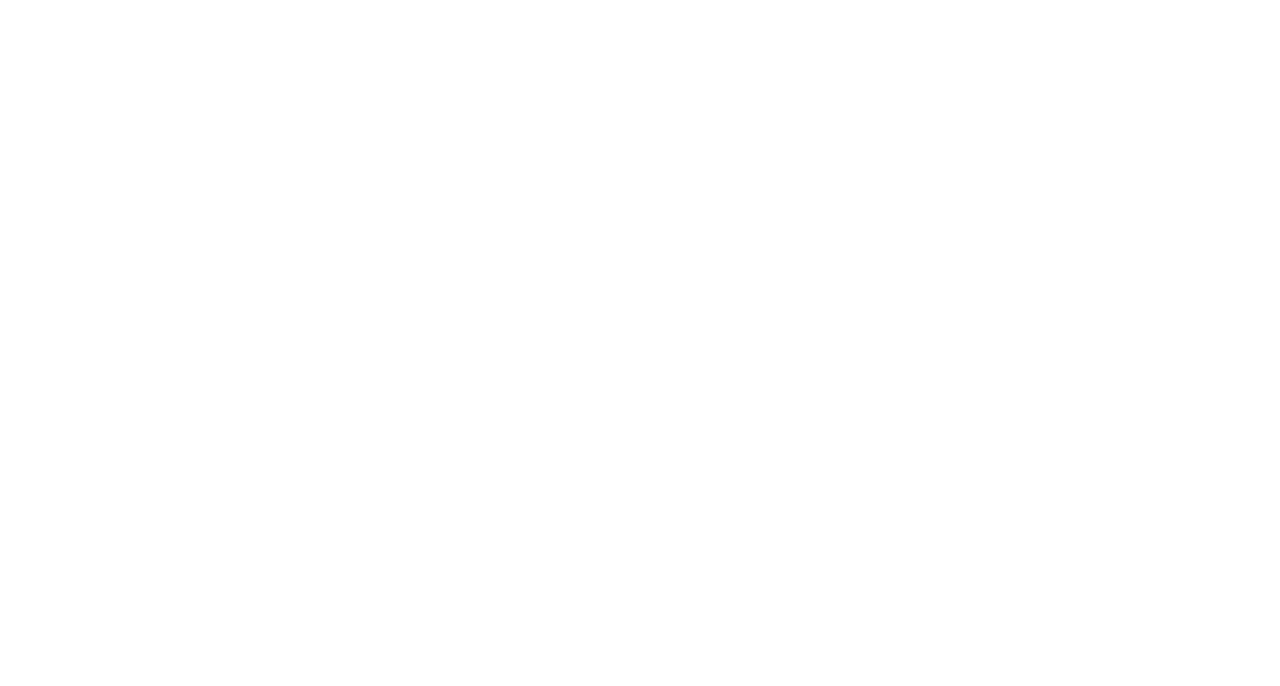
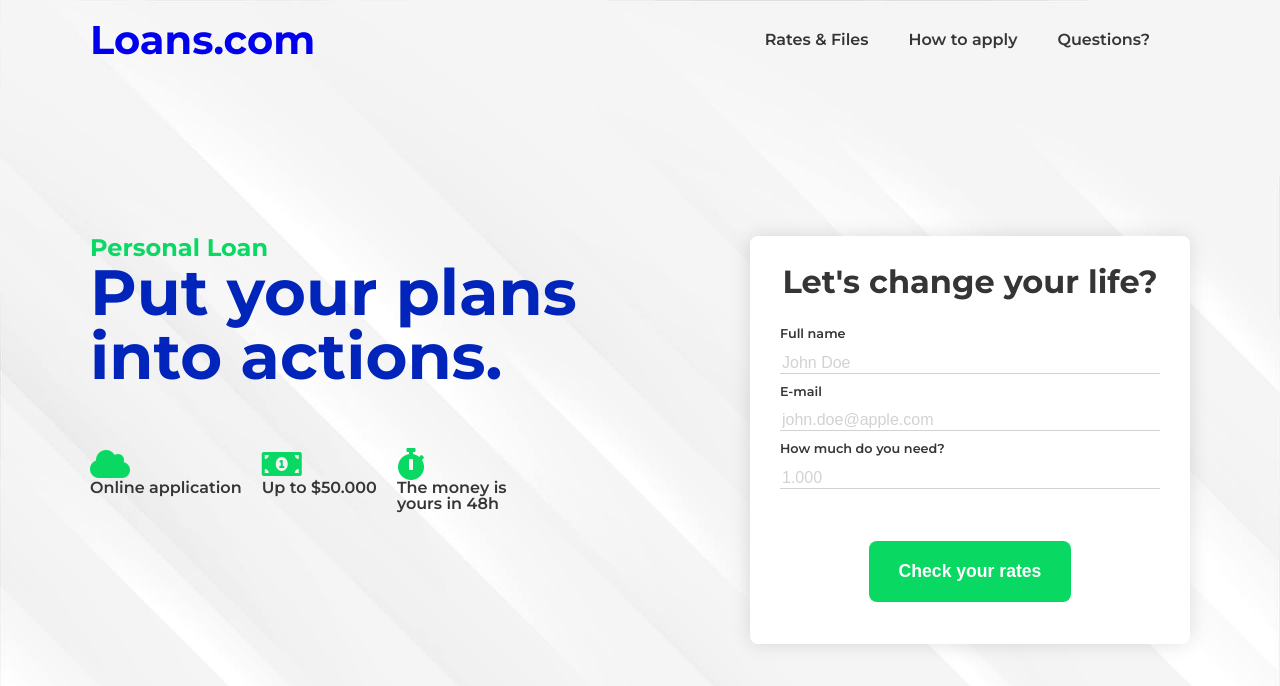
Before and after one commit to MonikaJedrzejak/Egzamin1, a plain HTML site: page index.html in a window 1280 px wide. Drawn offline with Linux system fonts and the light colour scheme.

Commit message:
last commit, time 1h 38min

```diff
--- a/css/style.css
+++ b/css/style.css
@@ -2,15 +2,139 @@
     --main-color: rgb(1, 36, 186);
     --accent-color: rgb(9, 216, 98);
     --text-color: rgb(53, 53, 53);
+    --border-radius: 8px;
+    --font-regular: 400;
+    --font-semi-bold: 600;
+    --font-bold: 700;
 }
 
 * {
     box-sizing: border-box;
 }
 body {
-    /*font-family: 'Open Sans', sans-serif;*/
-    /*font-family: 'Raleway', sans-serif;*/
+    font-family: 'Montserrat', sans-serif;
+    background-image: url("../images/background.jpg");
+    background-repeat: no-repeat;
+    background-size: cover;
 }
 a {
     text-decoration: none;
 }
+.container {
+    width:  1100px;
+}
+header {
+    display: flex;
+    justify-content: center;
+}
+.nav__container {
+    display: flex;
+    justify-content: space-between;
+    align-items: center;
+    height: 80px;
+}
+.nav__logo {
+    font-size: 2.5rem;
+    font-weight: var(--font-bold);
+}
+.nav__menu {
+    display: flex;
+}
+.nav__menu__item {
+    margin-right: 40px;
+}
+.nav__menu__item a {
+    font-weight: var(--font-semi-bold);
+    color: var(--text-color);
+}
+main {
+    height: calc(100vh - 80px);
+    width: 100vw;
+    display: flex;
+    justify-content: center;
+    align-items: center;
+}
+.main__container {
+    display: flex;
+    justify-content: space-between;
+}
+.intro__description {
+    width: 60%;
+    font-size: 1.5rem;
+    font-weight: var(--font-bold);
+    color: var(--accent-color);
+}
+.intro__title {
+    font-size: 4rem;
+    font-weight: var(--font-bold);
+    color: var(--main-color);
+    margin-bottom: 60px;
+}
+.intro__icons {
+    display: flex;
+}
+.icons__item {
+    font-size: 1rem;
+    font-weight: var(--font-semi-bold);
+    color: var(--text-color);
+    margin-right: 20px;
+}
+.intro__icons p::before {
+    font-family: "Font Awesome 5 Free";
+    font-size: 2rem;
+    font-weight: bold;
+    color: var(--accent-color);
+}
+.intro__icons p:nth-of-type(1)::before {
+    content: "\f0c2";
+}
+.intro__icons p:nth-of-type(2)::before {
+    content: "\f3d1";
+}
+.intro__icons p:nth-of-type(3)::before {
+    content: "\f2f2";
+}
+.intro__form {
+    width: 40%;
+    background-color: white;
+    box-shadow: 0 0 20px rgba(0, 0, 0, 0.13);
+    border-radius: var(--border-radius);
+    display: flex;
+    flex-direction: column;
+    align-items: center;
+    padding: 30px;
+}
+.form__title {
+    margin-bottom: 30px;
+    font-size: 2rem;
+    font-weight: var(--font-bold);
+    color: var(--text-color);
+}
+.intro__form label {
+    font-size: 0.8rem;
+    font-weight: var(--font-semi-bold);
+    color: var(--text-color);
+    margin-bottom: 12px;
+    width: 100%;
+    text-align: left;
+}
+.intro__form input {
+    border: none;
+    border-bottom: 1px solid #D2D2D2;
+    margin-bottom: 12px;
+    width: 100%
+}
+.intro__form input::placeholder {
+    color: #D2D2D2;
+    /*margin-bottom: 8px;*/
+}
+.form__submit input {
+    margin-top: 40px;
+    border: none;
+    background-color: var(--accent-color);
+    border-radius: var(--border-radius);
+    color: white;
+    font-weight: var(--font-semi-bold);
+    font-size: 1.1rem;
+    padding: 20px 30px;
+}
--- a/index.html
+++ b/index.html
@@ -5,12 +5,58 @@
     <meta name="viewport"
           content="width=device-width, user-scalable=no, initial-scale=1.0, maximum-scale=1.0, minimum-scale=1.0">
     <meta http-equiv="X-UA-Compatible" content="ie=edge">
+    <link rel="preconnect" href="https://fonts.gstatic.com">
+    <link href="https://fonts.googleapis.com/css2?family=Montserrat:wght@400;600;700&display=swap" rel="stylesheet">
     <link rel="stylesheet" href="https://cdnjs.cloudflare.com/ajax/libs/font-awesome/5.9.0/css/all.min.css"/>
     <link rel="stylesheet" href="./css/reset.css">
     <link rel="stylesheet" href="./css/style.css">
     <title>Loans</title>
 </head>
 <body>
-
+    <header>
+        <div class="nav__container container">
+            <a href="#" class="nav__logo">
+                Loans.com
+            </a>
+            <nav>
+                <ul class="nav__menu">
+                    <li class="nav__menu__item"><a href="#">Rates & Files</a></li>
+                    <li class="nav__menu__item"><a href="#">How to apply</a></li>
+                    <li class="nav__menu__item"><a href="#">Questions?</a></li>
+                </ul>
+            </nav>
+        </div>
+    </header>
+    <main>
+        <div class="main__container  container">
+            <div class="intro__info">
+                <p class="intro__description">
+                    Personal Loan
+                </p>
+                <h1 class="intro__title">
+                    Put your plans<br>into actions.
+                </h1>
+                <div class="intro__icons">
+                    <p class="icons__item"><br>Online application</p>
+                    <p class="icons__item"><br>Up to $50.000</p>
+                    <p class="icons__item"><br>The money is<br>yours in 48h</p>
+                </div>
+            </div>
+            <div class="intro__form">
+                <h2 class="form__title">
+                    Let's change your life?
+                </h2>
+                <label for="name">Full name</label>
+                <input type="text" name="name" id="name" placeholder="John Doe">
+                <label for="email">E-mail</label>
+                <input type="text" name="email" id="email" placeholder="john.doe@apple.com">
+                <label for="amount">How much do you need?</label>
+                <input type="text" name="amount" id="amount" placeholder="1.000">
+                <div class="form__submit">
+                    <input type="submit" value="Check your rates" id="submit" class="form__btn">
+                </div>
+            </div>
+        </div>
+    </main>
 </body>
 </html>
```
Also changed, not shown: images/background.jpg (added).
